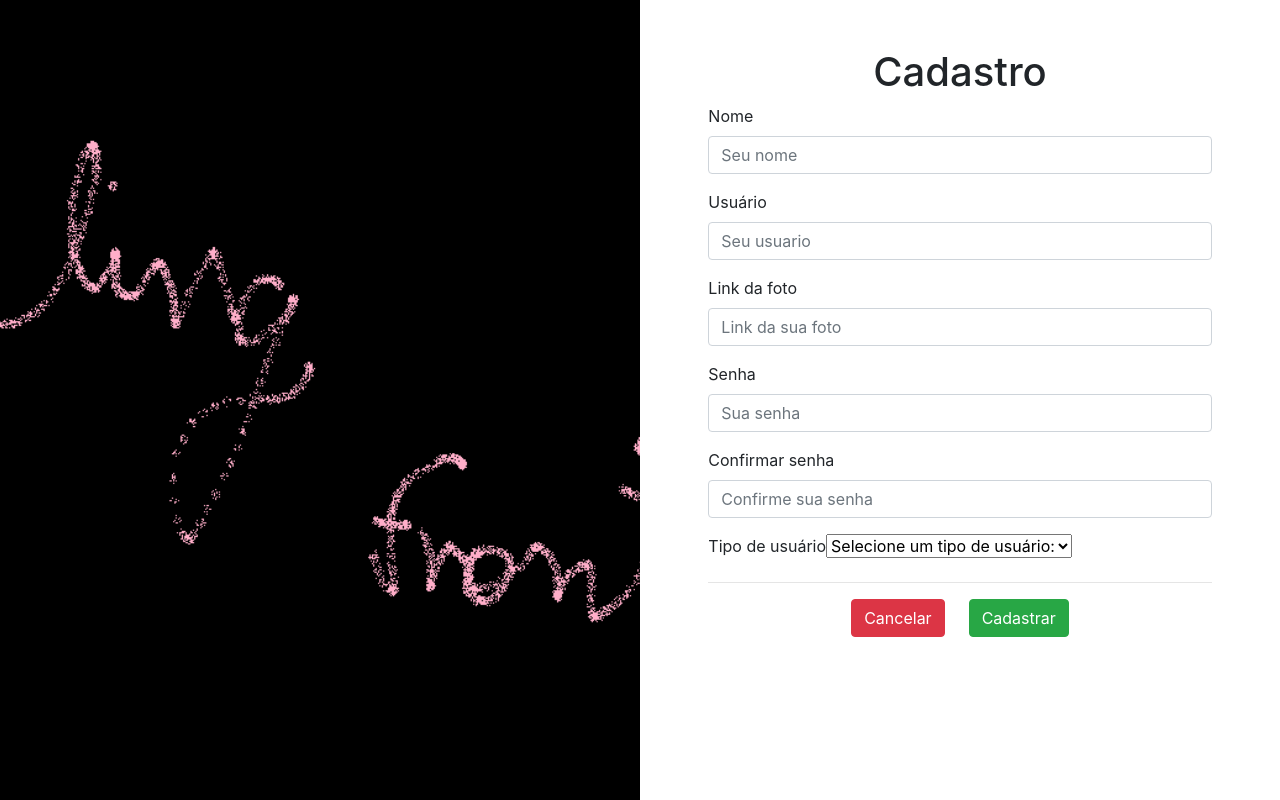
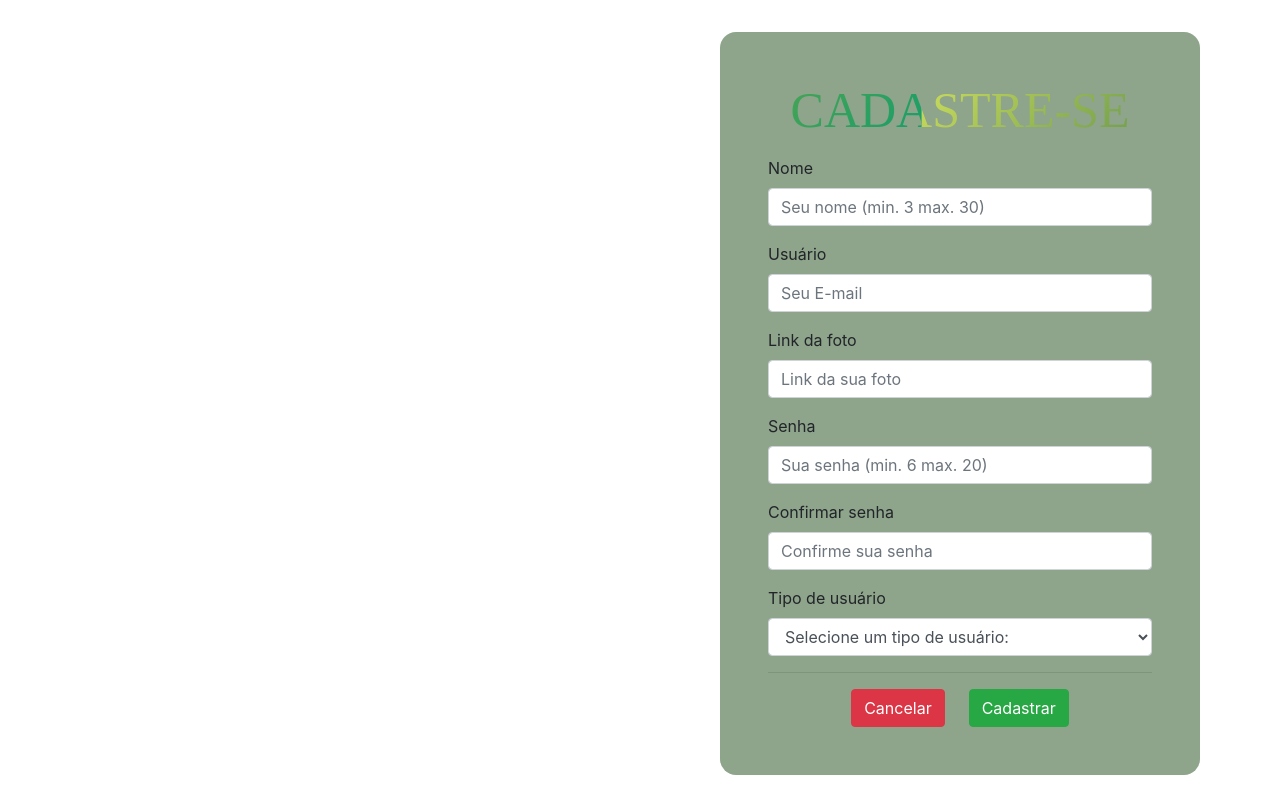
Before and after one commit to GabrielaFedermann/FeelingFront, an Angular app: page /cadastrar in a window 1280 px wide. Shown: the top 800 px of the page. Built offline with nearby package versions, Linux system fonts and the light colour scheme.

Commit message:
@RiqueMendes @Vitor-pm [task: Cadastrar]

```diff
--- a/src/app/cadastrar/cadastrar.component.css
+++ b/src/app/cadastrar/cadastrar.component.css
@@ -1,9 +1,83 @@
-#img-bg{
-    background-image: url("../../assets/img/feelingtrocar.png");
+#img-bg {
+
     min-height: 100vh;
     background-position: center;
+    background-repeat: no-repeat;
+    background-size: cover;
+  }
 
-    background-repeat: no-repeat;
+  .bg {
+    background-color: rgba(19, 65, 13, 0.479);
+    border-radius: 16px;
+    padding: 3rem;
+  }
 
-    background-size: cover;
-}
+  .mt {
+    margin-top: 2rem;
+  }
+
+  h1 {
+    font-family: "Big Shoulders Stencil Display", cursive;
+  }
+
+  .animate-charcter {
+    text-transform: uppercase;
+    background-image: linear-gradient(
+      -225deg,
+      #cdde5d 0%,
+      #7aa44e 29%,
+      #5ca64b 67%,
+      #179e6a 100%
+    );
+    background-size: auto auto;
+    background-clip: border-box;
+    background-size: 200% auto;
+    color: #fff;
+    background-clip: text;
+    -webkit-background-clip: text;
+    -webkit-text-fill-color: transparent;
+    animation: textclip 2s linear infinite;
+    font-size: 50px;
+  }
+
+  @keyframes textclip {
+    to {
+      background-position: 200% center;
+    }
+  }
+
+  .neon-red {
+    text-decoration: none;
+    color: #FF3131;
+    border: #FF3131 3px solid;
+
+    box-shadow: inset 0 0 16px 0 #FF3131, 0 0 16px 0 #FF3131;
+    text-shadow: 0 0 8px hsl(0 0% 100%/ 0.3, 0 0 16px 0, lightness);
+  }
+
+  .neon-green {
+    text-decoration: none;
+    color: #39ff14;
+    border: #39ff14 3px solid;
+
+    box-shadow: inset 0 0 16px 0 #39ff14, 0 0 16px 0 #39ff14;
+    text-shadow: 0 0 8px hsl(0 0% 100%/ 0.3, 0 0 16px 0, lightness);
+  }
+
+  .neon-red:hover {
+    text-decoration: none;
+    color: #FF3131;
+    border: #FF3131 3px solid;
+
+    box-shadow: inset 0 0 32px 0 #FF3131, 0 0 32px 0 #FF3131;
+    text-shadow: 0 0 8px hsl(0 0% 100%/ 0.3, 0 0 32px 0, lightness);
+  }
+
+  .neon-green:hover {
+    text-decoration: none;
+    color: #39ff14;
+    border: #39ff14 3px solid;
+
+    box-shadow: inset 0 0 32px 0 #39ff14, 0 0 32px 0 #39ff14;
+    text-shadow: 0 0 8px hsl(0 0% 100%/ 0.3, 0 0 32px 0, lightness);
+  }
--- a/src/app/cadastrar/cadastrar.component.html
+++ b/src/app/cadastrar/cadastrar.component.html
@@ -1,21 +1,24 @@
-<div class="container-fluid">
-    <div class="row d-flex justify-content-center">
-        <div class="col-md-6" id="img-bg"></div>
-        <div class="col-md-6 mt-5 mb-5">
+<div class="container-fluid " id="img-bg">
+    <div class="row d-flex align-items-center">
+
+        <div class="col-md-6" ></div>
+
+        <div class="col-md-6">
             <div class="row d-flex justify-content-center">
-                <div class="col-md-10">
-                    <h1 class="text-center">Cadastro</h1>
+                <div class="col-md-9 bg mt">
+                    <h1 class="text-center mb-3 animate-charcter">Cadastre-se</h1>
 
-                    <div class="form-group">
+                    <form>
+                        <div class="form-group">
 
                         <label for="nome">Nome</label>
-                        <input [(ngModel)]="user.name" class="form-control" type="text" name="nome" id="nome" placeholder="Seu nome">
+                        <input [(ngModel)]="user.name" class="form-control" type="text" name="nome" id="nome" placeholder="Seu nome (min. 3 max. 30)"  maxlength= "30">
                     </div>
 
                     <div class="form-group">
 
                         <label for="usuario">Usuário</label>
-                        <input [(ngModel)]="user.email" class="form-control" type="text" name="usuario" id="usuario" placeholder="Seu usuario">
+                        <input [(ngModel)]="user.email" class="form-control" type="text" name="usuario" id="usuario" placeholder="Seu E-mail">
                     </div>
                     <div class="form-group">
 
@@ -23,22 +26,24 @@
                         <input [(ngModel)]="user.photo" class="form-control" type="text" name="foto" id="foto" placeholder="Link da sua foto">
                     </div>
 
+
+                    <div> </div>
                     <div class="form-group">
 
                         <label for="senha">Senha</label>
-                        <input (input)="confirmPassword($event)" class="form-control" type="password" name="senha" id="senha" placeholder="Sua senha">
+                        <input (input)="confirmPassword($event)" class="form-control" type="password" name="senha" id="senha" placeholder="Sua senha (min. 6 max. 20)" maxlength="15">
                     </div>
                     <div class="form-group">
 
                         <label for="confirmSenha">Confirmar senha</label>
                         <input [(ngModel)]="user.password" class="form-control" type="password" name="confirmSenha" id="confirmSenha"
-                            placeholder="Confirme sua senha">
+                            placeholder="Confirme sua senha"  maxlength="15">
 
                     </div>
                     <div class="form-group">
 
                         <label for="tipo">Tipo de usuário  </label>
-                        <select name="tipo" id="tipo">
+                        <select class ='form-control' name="tipo" id="tipo">
                             <option>  Selecione um tipo de usuário: </option>
                             <option value="normal">Normal</option>
                             <option value="adm">Administrador</option>
@@ -50,6 +55,7 @@
                         <a routerLink="/entrar"><button type="submit" class="btn btn-danger mr-4">Cancelar</button></a>
                         <button type="submit" class="btn btn-success" (click)="register()">Cadastrar</button>
                     </div>
+                </form>
                 </div>
             </div>
         </div>
```
